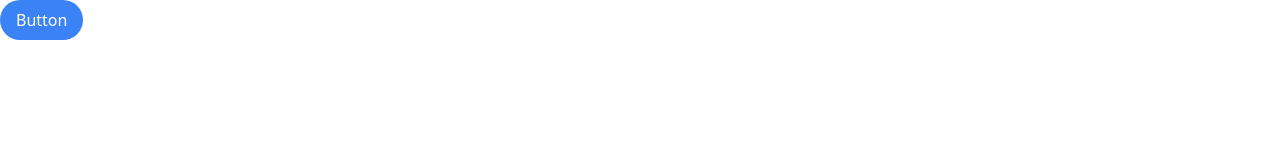
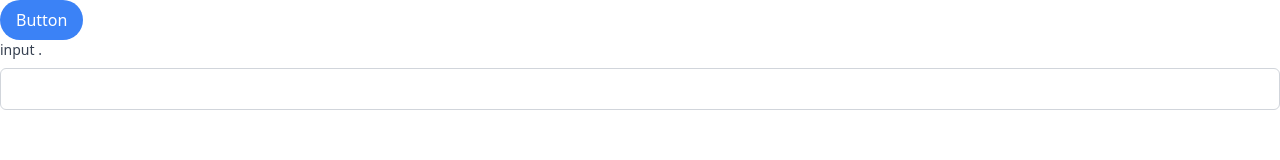
Before and after one commit to CodingWithMahdi/design-system-, a React (Vite) app: page / in a window 1280 px wide. Shown: the top 160 px of the page. Built offline with nearby package versions, Linux system fonts and the light colour scheme.

Commit message:
add Input component

```diff
--- a/src/App.tsx
+++ b/src/App.tsx
@@ -1,9 +1,16 @@
 import Button from "./components/Button/Button";
+import Input from "./components/Input/Input";
 
 function App() {
   return (
     <>
-      <Button label="Button" size="medium" variant="primary" onClick={() => console.log("salam")} />
+      <Button
+        label="Button"
+        size="medium"
+        variant="primary"
+        onClick={() => console.log("salam")}
+      />
+      <Input label="input ."/>
     </>
   );
 }
--- /dev/null
+++ b/src/components/Input/Input.tsx
@@ -0,0 +1,32 @@
+interface InputProps extends React.InputHTMLAttributes<HTMLInputElement> {
+  label?: string;
+  error?: string;
+  placeholder?: string;
+}
+
+const Input: React.FC<InputProps> = ({
+  label,
+  error,
+  placeholder,
+  ...props
+}) => {
+  return (
+    <div className="flex flex-col mb-4">
+      {label && (
+        <label className="mb-2 font-medium text-gray-700 text-sm">
+          {label}
+        </label>
+      )}
+      <input
+        placeholder={placeholder}
+        className={`p-2 border rounded-md focus:outline-none focus:ring-2 focus:ring-blue-500 ${
+          error ? "border-red-500" : "border-gray-300"
+        }`}
+        {...props}
+      />
+      {error && <span className="mt-1 text-red-500 text-sm">{error}</span>}
+    </div>
+  );
+};
+
+export default Input;
```
Also changed, not shown: 1 other file (tests, documents, lock files or other folders).
